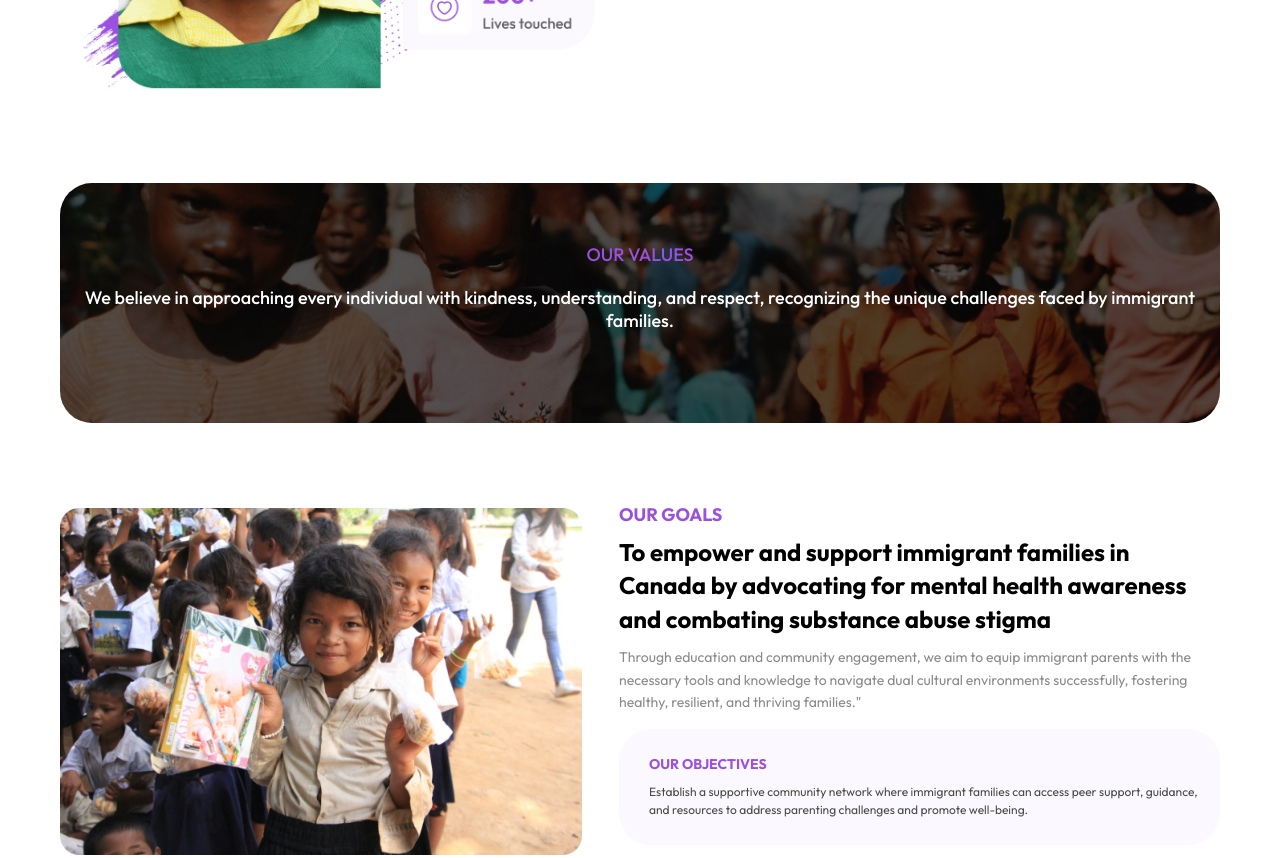
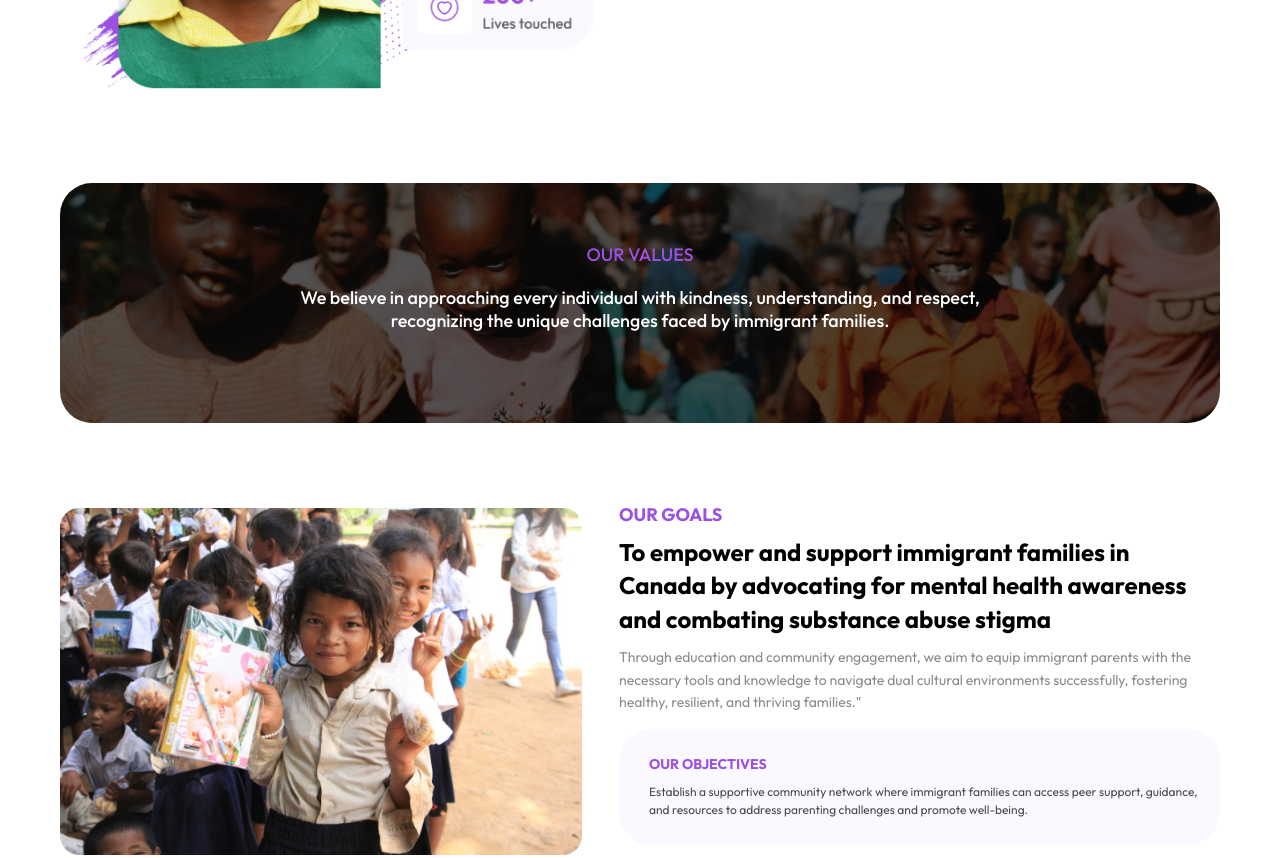
Before and after one commit to knyampundu/htmlcss, a plain HTML site: page index.html in a window 1280 px wide. Shown: the part 1137-1995 px from the top of the page. Drawn offline with Linux system fonts and the light colour scheme.

Commit message:
2ndcommit

```diff
--- a/index.html
+++ b/index.html
@@ -108,7 +108,7 @@
             <h3 class="sectionH3">OUR VALUES</h3>
             <p class="sectionH1small">
                 We believe in approaching every individual with kindness,
-                understanding, and respect, recognizing the unique challenges
+                understanding, and respect, <br> recognizing the unique challenges
                 faced by immigrant families.
             </p>
         </div>
```
